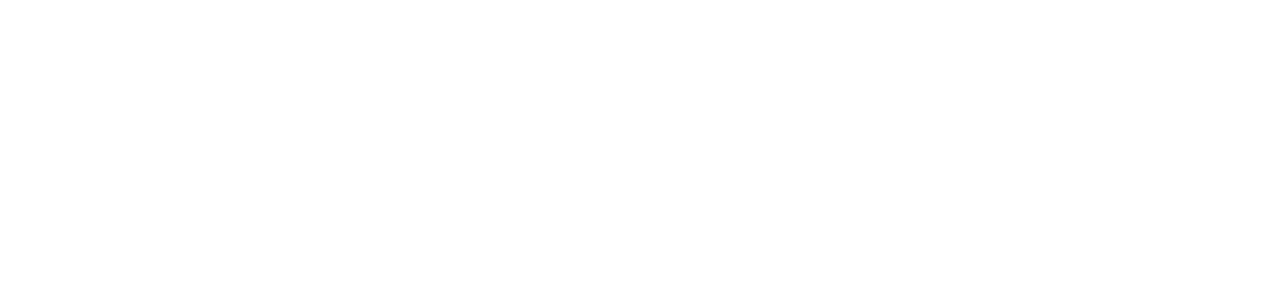
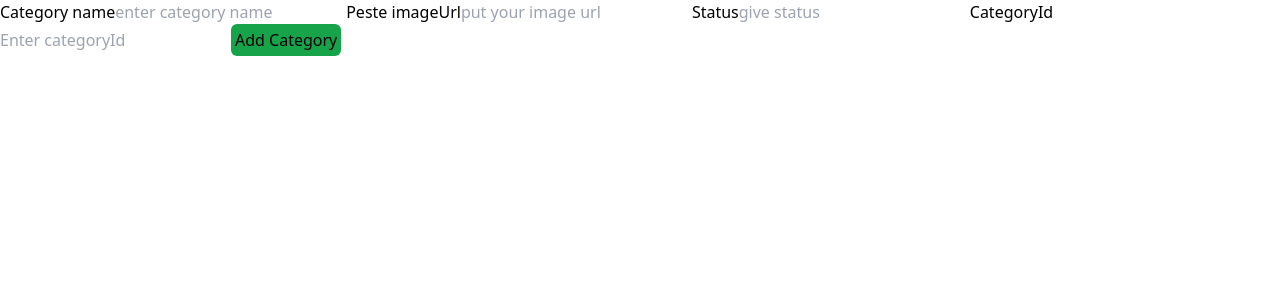
Before and after one commit to maheshpawar3819/MERN-Projects, a React (Vite) app in the folder DigitalFlake/Client/DigitalFlake/: page /subcategory/add in a window 1280 px wide. Shown: the top 300 px of the page. Built offline with nearby package versions, Linux system fonts and the light colour scheme.

Commit message:
successfully add new subcategory

```diff
--- /dev/null
+++ b/DigitalFlake/Client/DigitalFlake/src/Components/SubCategory/AddSubCategory.jsx
@@ -0,0 +1,84 @@
+import axios from "axios";
+import React, { useState } from "react";
+import { useNavigate } from "react-router-dom";
+
+const AddSubCategory = () => {
+  const [subCategory, setSubCategory] = useState({
+    name: "",
+    imageUrl: "",
+    status: "",
+    categoryId: "",
+  });
+  const navigate = useNavigate();
+
+  const handleChange = (e) => {
+    const name = e.target.name;
+    const value = e.target.value;
+    setSubCategory({
+      ...subCategory,
+      [name]: name === "categoryId" ? Number(value) : value, // Convert categoryId to number
+    });
+  };
+
+  const AddSubCategory = async (e) => {
+    e.preventDefault();
+    //destructure state variables
+    const { name, imageUrl, status, categoryId } = subCategory;
+    try {
+      const response = await axios.post(
+        `http://localhost:8080/api/subcategory/create`,
+        { name, imageUrl, status, categoryId }
+      );
+
+      console.log(response);
+      if (response.status >= 200) {
+        alert("successfully create subcategory");
+        navigate("/subcategory");
+      }
+    } catch (error) {
+      console.log(error);
+    }
+  };
+
+  return (
+    <div>
+      <form action="" onSubmit={AddSubCategory}>
+        <label htmlFor="newSubcategory">Category name</label>
+        <input
+          type="text"
+          name="name"
+          placeholder="enter category name"
+          value={subCategory.name}
+          onChange={handleChange}
+        />
+        <label htmlFor="imgage">Peste imageUrl</label>
+        <input
+          type="text"
+          name="imageUrl"
+          placeholder="put your image url"
+          value={subCategory.imageUrl}
+          onChange={handleChange}
+        />
+        <label htmlFor="status">Status</label>
+        <input
+          type="text"
+          name="status"
+          placeholder="give status"
+          value={subCategory.status}
+          onChange={handleChange}
+        />
+        <label htmlFor="categoryId">CategoryId</label>
+        <input
+          type="text"
+          name="categoryId"
+          placeholder="Enter categoryId"
+          value={subCategory.categoryId}
+          onChange={handleChange}
+        />
+        <button className="bg-green-600 p-1 rounded-md">Add Category</button>
+      </form>
+    </div>
+  );
+};
+
+export default AddSubCategory;
--- a/DigitalFlake/Client/DigitalFlake/src/Components/SubCategory/SubCategory.jsx
+++ b/DigitalFlake/Client/DigitalFlake/src/Components/SubCategory/SubCategory.jsx
@@ -24,7 +24,7 @@ const SubCategory = () => {
   return (
     <>
       <button className="bg-slate-500 p-1 rounded-md px-5">
-        <Link to={"/category/add"}>Add</Link>
+        <Link to={"/subcategory/add"}>Add</Link>
       </button>
       <table border="1" cellPadding="10" cellSpacing="0">
         <thead>
```
Also changed, not shown: DigitalFlake/Client/DigitalFlake/src/App.jsx (+4 -3 lines).
